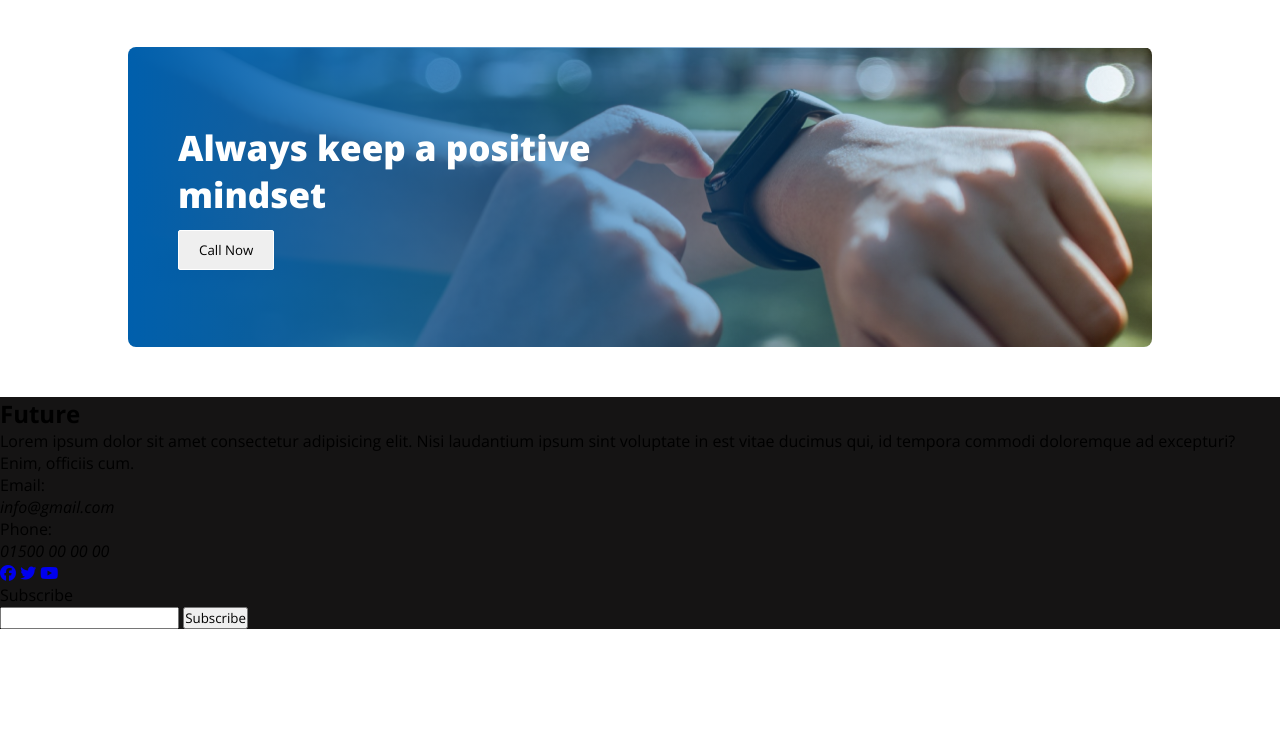
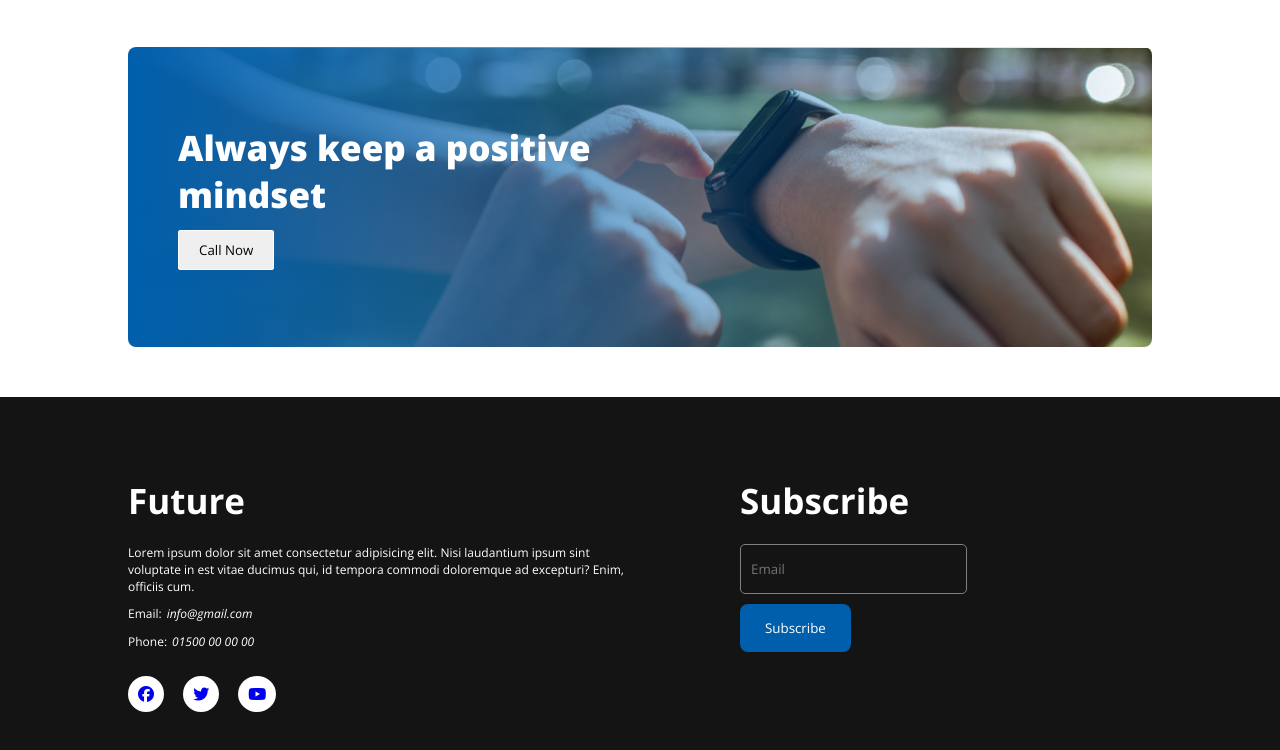
Before and after one commit to mdabarik/new-year-new-me, a plain HTML site: page index.html in a window 1280 px wide. Shown: the part 1733-2483 px from the top of the page. Before the commit the page ends 2362 px from the top, so only its background shows below. Drawn offline with nearby package versions, Linux system fonts and the light colour scheme.

Commit message:
footer added

```diff
--- a/index.html
+++ b/index.html
@@ -86,10 +86,10 @@
                     <h2>Future</h2>
                     <p>Lorem ipsum dolor sit amet consectetur adipisicing elit. Nisi laudantium ipsum sint voluptate in
                         est vitae ducimus qui, id tempora commodi doloremque ad excepturi? Enim, officiis cum.</p>
-                    <p>Email:
+                    <p class="email">Email:
                     <address>info@gmail.com</address>
                     </p>
-                    <p>Phone:
+                    <p class="phone">Phone:
                     <address>01500 00 00 00</address>
                     </p>
                     <div class="link">
@@ -99,10 +99,10 @@
                     </div>
                 </div>
                 <div class="news-letter">
-                    <Caption>Subscribe</Caption>
+                    <h2>Subscribe</h2>
                     <form action="#">
-                        <input type="email">
-                        <input type="button" value="Subscribe">
+                        <input type="email" placeholder="Email">
+                        <input class="btn-secondary" type="button" value="Subscribe">
                     </form>
                 </div>
             </div>
--- a/styles/styles.css
+++ b/styles/styles.css
@@ -145,4 +145,88 @@ ul > li > i {
 /*footer section */
 footer {
     background-color: #151414;
+    color: white;
 }
+
+.footer-container {
+    max-width: 80%;
+    margin: auto;
+    display: flex;
+    padding: 80px;
+}
+
+.future {
+    width: 50%;
+    margin-right: 60px;
+}
+
+.future h2, .news-letter h2 {
+    font-size: 35px;
+    margin-bottom: 20px;
+}
+
+.future p{
+    font-size: 12px;
+    font-weight: 100;
+}
+
+.news-letter caption {
+    font-size: 35px;
+    margin-bottom: 20px;
+}
+
+.news-letter {
+    width: 20%;
+    margin-left: 40px;
+}
+
+input[type="email"] {
+    display: block;
+    width: 100%;
+    padding: 15px 10px;
+    outline: none;
+    background-color: #151414;
+    border: 1px solid grey;
+    border-radius: 5px;
+    margin-bottom: 10px;
+    color: grey;
+}
+
+input[type="button"] {
+    background-color: #005FAC;
+    color: white;
+    border: none;
+    padding: 15px 25px;
+    border-radius: 8px;
+}
+
+input[type="button"]:hover {
+    background: #044377;
+    cursor: pointer;
+}
+
+.link > a > i {
+    background-color: white;
+    border-radius: 50%;
+    padding: 10px;
+    margin-right: 15px;
+    margin-top: 25px;
+}
+
+.email, .phone, address {
+    display: inline-block;
+}
+
+.email {
+    margin-top: 10px;
+}
+
+.phone {
+    margin-top: 10px;
+}
+
+address {
+    font-weight: 100;
+    font-size: 12px;
+    margin-left: 5px;
+}
```
